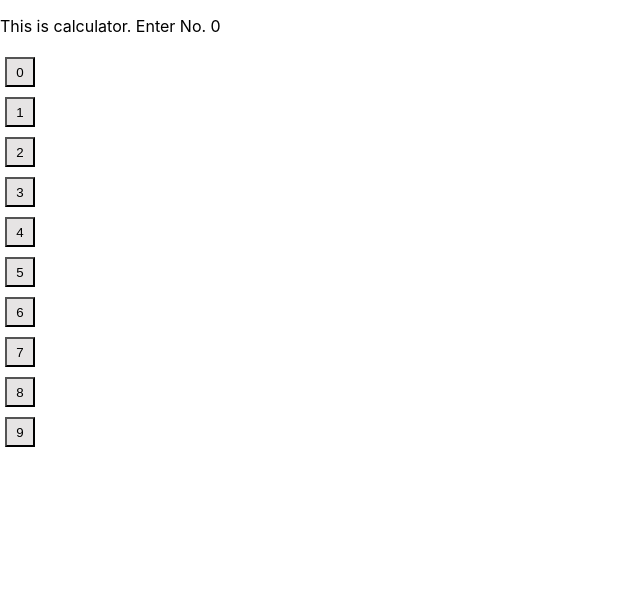
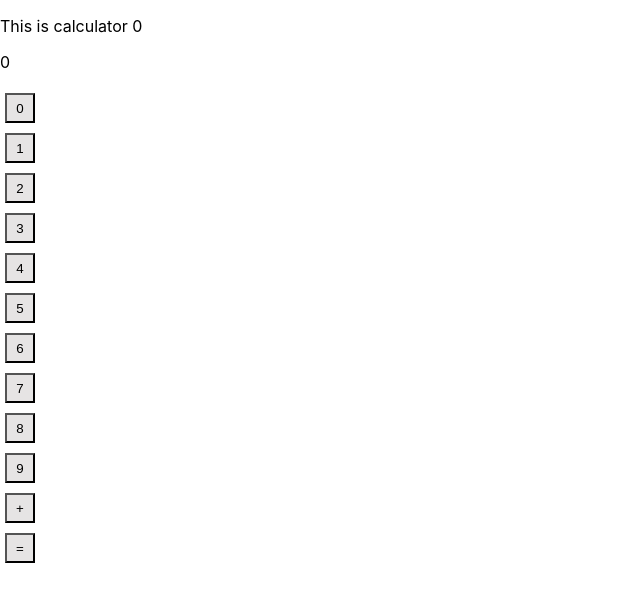
Before and after one commit to swapnilRahangdale/calculator, a React (Create React App) app: page / in a window 1280 px wide. Shown: the top 602 px of the page, without its empty margins (0-640 px from the left). Built offline with nearby package versions, Linux system fonts and the light colour scheme.

Commit message:
main; 3rd change

```diff
--- a/src/components/Cal/Cal.js
+++ b/src/components/Cal/Cal.js
@@ -69,14 +69,36 @@ const Cal = () => {
         btFun: () =>{
           setCurrentOperation('+');
           setOperationValue(inputVal1);
-          setOperationValue(0);
+          setInputVal1(0);
         }
+      },
+
+      {
+         value: '=',
+         btFun: () => {
+          if(currentOperation === '+'){
+
+            setInputVal1((prevValue) => {
+              return prevValue + operationValue
+            })
+
+          }else if(currentOperation === '-'){
+         }
+
+
+
       }
-    ]
+    }
+    ];
+
+
 
   return (
     <div>
-      <p>This is calculator.    Enter No. {inputVal1}</p>
+      <p> This is calculator {inputVal1}</p>
+      <p> {operationValue}{currentOperation}  </p>
+
+
         <CalWrapper allBtArr = {allBtArr} operationArr = {operationArr}/>
     </div>
   );
--- a/src/components/CalWrapper/CalWrapper.js
+++ b/src/components/CalWrapper/CalWrapper.js
@@ -3,15 +3,15 @@ import Button from "../../common/Button";
 const CalWrapper = (props) => {
 
 
-    const {allBtArr} = props;
+    const {allBtArr, operationArr} = props;
 
     const allBttton = allBtArr ? allBtArr.map((btObj) =>{
-        return <Button key = {btObj.value} btName = {btObj.value} btFun = {btObj.btFun}/>;
+        return <Button key = {btObj.value} btName = {btObj.value} btFun = {btObj.btFun}/>
     }): [];
 
-  //   const allOperationBt = operationArr ? operationArr.map((btObj) =>{
-  //     return <Button key = {btObj.value} btName = {btObj.value} btFun = {btObj.btFun}/>;
-  // }): [];
+    const allOperationBt = operationArr ? operationArr.map((btObj) =>{
+      return <Button key = {btObj.value} btName = {btObj.value} btFun = {btObj.btFun}/>
+  }): [];
 
 
 
@@ -21,6 +21,7 @@ const CalWrapper = (props) => {
     <div>
 
       {allBttton}
+      {allOperationBt}
 
     </div>
   );
```
